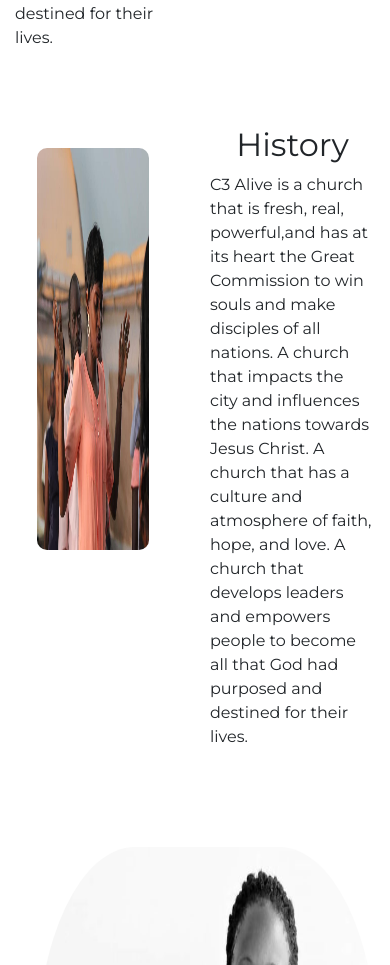
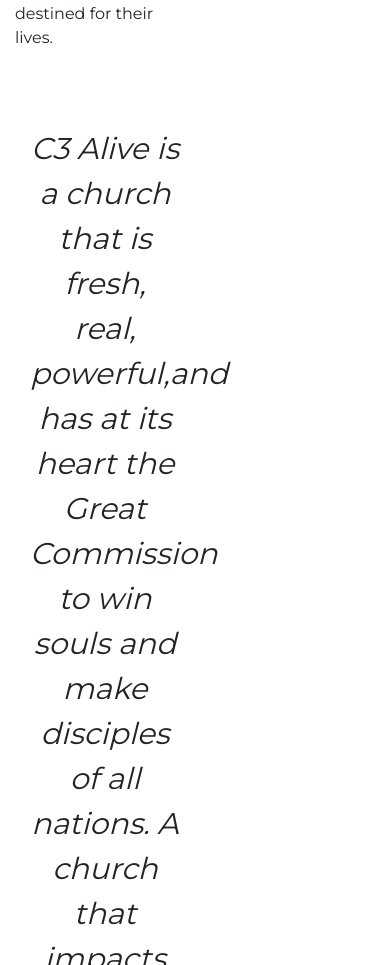
Before and after one commit to ernesthenry/c3churchwebsite, a React (Create React App) app: page / in a window 390 px wide. Shown: the part 823-1788 px from the top of the page. Built offline with nearby package versions, Linux system fonts and the light colour scheme.

Commit message:
responsiveness

```diff
--- a/src/App.css
+++ b/src/App.css
@@ -40,15 +40,11 @@
   border-radius: 30%;
   padding: 10px;
 }
+.history p{
+  font-size: 30px;
+  font-style: italic;
+}
 
-.history  img{
-  height: 50vh;
-  width: 80%;
-  margin: 12px;
-  border-radius: 20px;
-  padding: 10px;
-  overflow: hidden;
-}
 
 .vision  img{
   height: 50vh;
--- a/src/App/components/History.js
+++ b/src/App/components/History.js
@@ -1,33 +1,25 @@
 import React from 'react'
-import Container from 'react-bootstrap/Container'
-import Col from 'react-bootstrap/Col'
-import Row from 'react-bootstrap/Row'
-import worship from './images/worship.jpg'
 
 const History = () => {
     return(
-        <div>
-            <Container className="history">
-                <Row>
-                    <Col className='col-xs-6'>
-                    <img  src={worship} alt="images"/>
+        <div className='container history'>
+            <div className='col-xs-3 col'>
 
-                    </Col>
-
-                    <Col className='col-xs-6'>
-                    <h2 className="text-center">History </h2>
-                    <p>C3 Alive  is a church that is fresh, real, powerful,and has
+            </div>
+                <div className='col-xs-6 col-6' >
+                    <p className='text-center'>C3 Alive  is a church that is fresh, real, powerful,and has
                     at its heart the Great Commission to win souls and make
                     disciples of all nations. A church that impacts the city and
                     influences the nations towards Jesus Christ. A church that has
                      a culture and atmosphere of faith, hope, and love. A church that
                     develops leaders and empowers people to become all that God had
-                    purposed and destined for their lives.</p>
+                    purposed and destined for their lives.
+                    </p>
+                </div >
 
+                <div className='col-xs-3 col'>
 
-                    </Col>
-                </Row>
-            </Container>
+                </div>
 
 
         </div>
```
